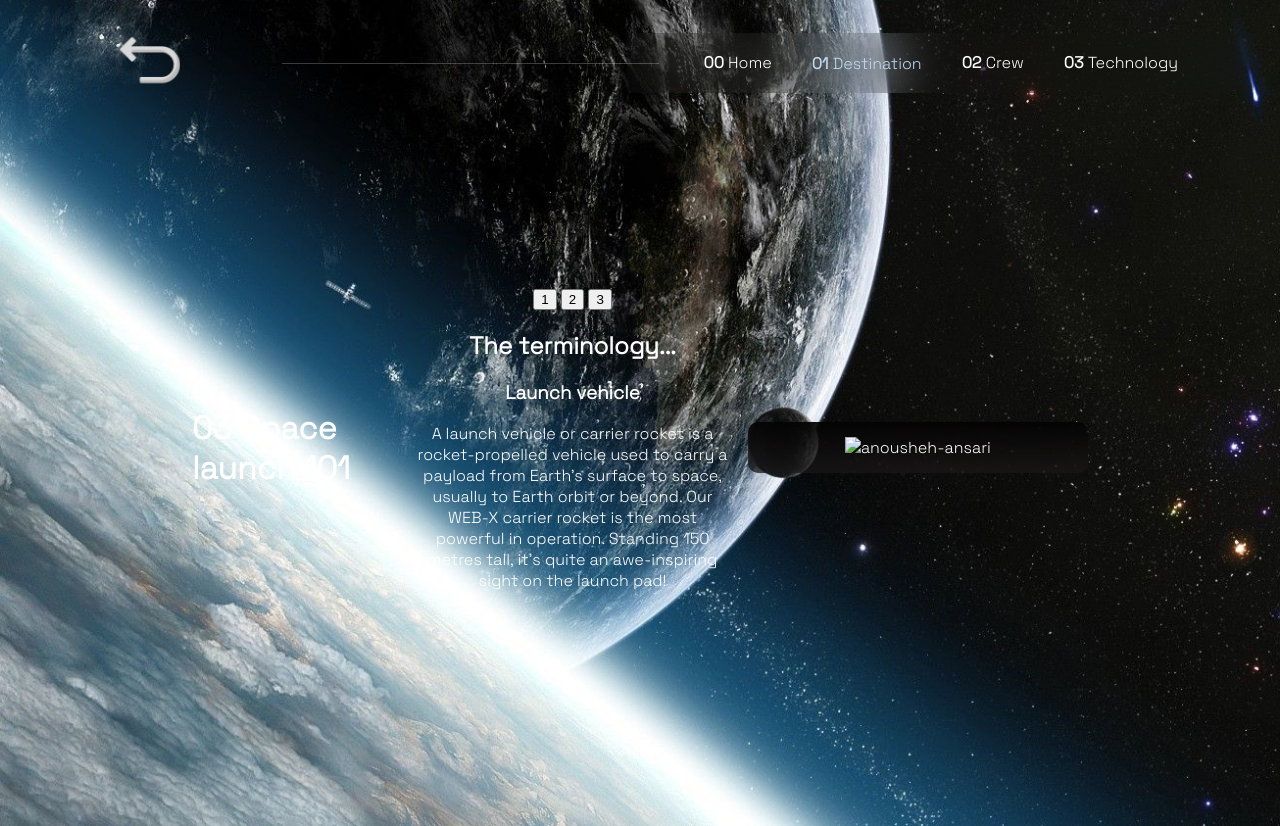
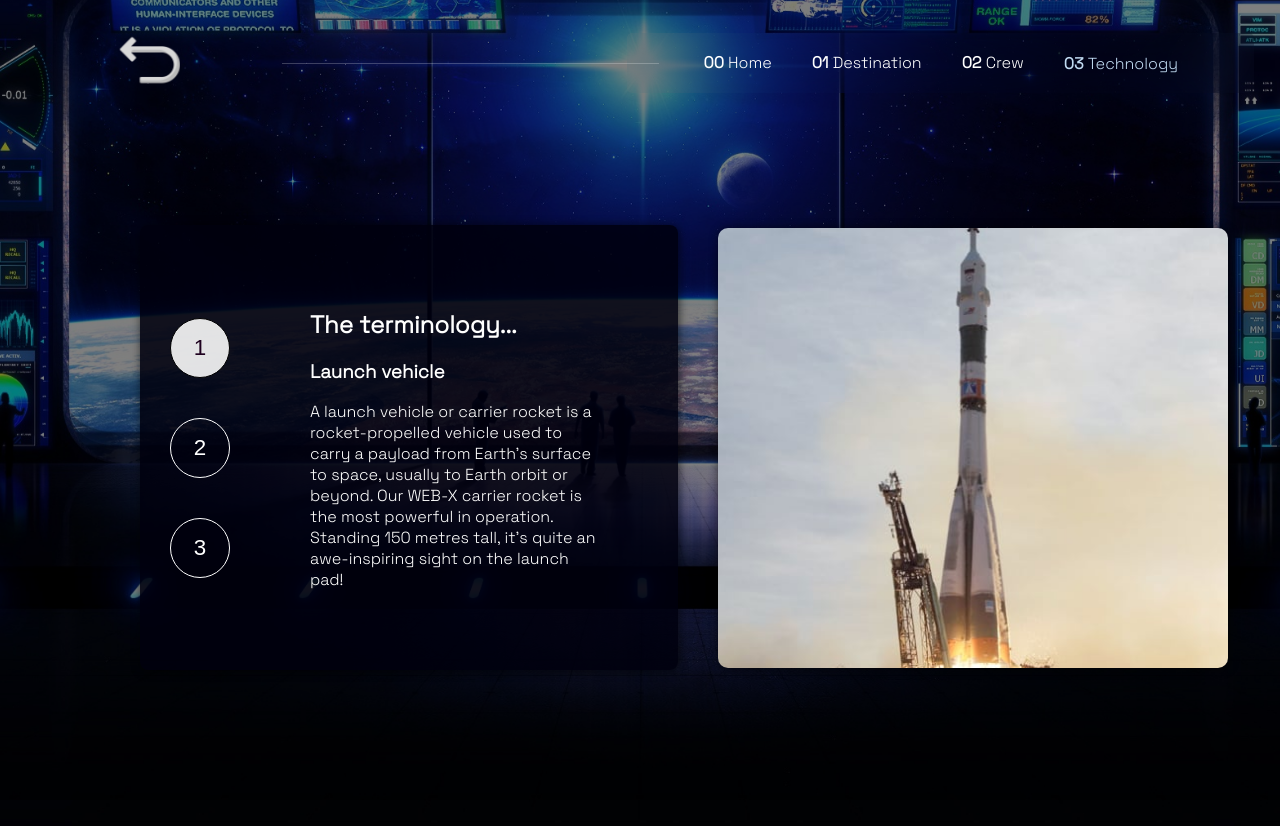
Before and after one commit to Davimrp/Space-Tourism-, a plain HTML site: page Html/technology-vehicle.html in a window 1280 px wide. Shown: the top 826 px of the page. Drawn offline with Linux system fonts and the light colour scheme.

Commit message:
estilo da ultima pagina feito

```diff
--- /dev/null
+++ b/Css/body/technology.css
@@ -0,0 +1,35 @@
+@import url(../animacoes.css);
+body {
+    width: 100%;
+    height: 100vh;
+    display: flex;
+    flex-direction: column;
+    font-family: Space Grotesk, sans-serif;
+    margin: 0;
+    position: relative;
+    overflow: hidden;
+}
+
+body::before {
+    content: "";
+    position: absolute;
+    top: 0;
+    left: 0;
+    width: 100%;
+    height: 100%;
+    background: black url(../../assets/technology/tech.jpg) no-repeat;
+    background-size: cover;
+    animation: kenburns-bottom 50s linear infinite alternate forwards;
+    z-index: 2;
+}
+
+body::after {
+    content: "";
+    position: absolute;
+    top: 0;
+    left: 0;
+    width: 100%;
+    height: 100%;
+    background-color: rgba(0, 0, 0, 0.5);
+    z-index: 3;
+}
--- /dev/null
+++ b/Css/header/technology.css
@@ -0,0 +1,61 @@
+header {
+    display: flex;
+    width: 98%;
+    justify-content: space-between;
+    align-items: center;
+    margin-top: 30px;
+    z-index: 10;
+}
+
+header .img {
+    width: 60px;
+    margin-left: 100px;
+    animation: scale-in-center 1s cubic-bezier(0.250, 0.460, 0.450, 0.940) both;
+    animation-delay: 1.2s;
+    cursor: pointer;
+}
+
+header .img img {
+    width: 100%;
+}
+
+header nav {
+    width: 50%;
+    height: 60px;
+    display: flex;
+    align-items: center;
+    justify-content: center;
+    position: relative;
+    border-radius: 5px;
+    -webkit-backdrop-filter: blur(30px);
+    backdrop-filter: blur(30px);
+}
+
+nav::before {
+    content: "";
+    height: 1px;
+    width: 60%;
+    position: absolute;
+    background-color: rgba(255, 255, 255, 0.226);
+    top: 50%;
+    right: 95%;
+}
+
+header a {
+    color: white;
+    text-decoration: none;
+    padding: 20px 10px;
+    margin: 10px;
+}
+
+header a:hover {
+    padding-top: 21px;
+    color: rgb(192, 218, 241);
+    transition: .1s;
+}
+
+.selecionado {
+    padding-top: 21px;
+    color: rgb(192, 218, 241);
+    transition: .1s;
+}
--- /dev/null
+++ b/Css/imports/technology.css
@@ -0,0 +1,4 @@
+@import url(../body/technology.css);
+@import url(../header/technology.css);
+@import url(../main/technology.css);
+@import url(fonts.css);
--- /dev/null
+++ b/Css/main/technology.css
@@ -0,0 +1,75 @@
+@import url(../animacoes.css);
+
+main {
+    width: 85%;
+    height: 100%;
+    margin: auto;
+    margin-left: 140px;
+    display: flex;
+    align-items: center;
+    justify-content: center;
+    z-index: 3;
+    color: white;
+    animation: fade 1s;
+    gap: 40px;
+    z-index: 10;
+}
+.left {
+    width: 50%;
+    height: 445px;
+    color: white;
+    display: flex;
+    align-items: center;
+    background-color: rgba(1, 1, 15, 0.863);
+    box-shadow: 1px 1px 10px rgba(0, 0, 0, 0.63);
+    border-radius: 8px;
+
+}
+.left button{
+    width: 60px;
+    height: 60px;
+    border-radius: 50%;
+    border: 1px solid #fff;
+    color: #fff;
+    font-size: 1.4rem;
+    cursor: pointer;
+    margin: 20px 80px 20px 30px;
+    background-color: rgba(255, 255, 255, 0);
+}
+.left p{
+    width: 80%;
+}
+
+.right{
+    min-width: 400px;
+    max-height: 440px;
+    text-align: center;
+    position: relative;
+    transition: all .2s;
+    overflow: hidden;
+    border-radius: 10px;
+    box-shadow: 1px 1px 10px rgba(0, 0, 0, 0.63);
+}
+.right .img{
+    width: 100%;
+    height: 100%;
+}
+.right .img img{
+    width: 100%;
+    height: 100%;
+}
+
+.left .slide-active{
+    background-color: white;
+}
+
+.left .circle-active{
+    background-color: rgba(255, 255, 255, 0.884);
+    color: rgb(31, 1, 31);
+    border: 1px solid black;
+}
+
+button:hover{
+    background-color: rgba(255, 255, 255, 0.144);
+    transition: all .3s;
+}
--- a/Html/technology-vehicle.html
+++ b/Html/technology-vehicle.html
@@ -4,7 +4,7 @@
   <meta charset="UTF-8">
   <meta name="viewport" content="width=device-width, initial-scale=1.0">
   <link rel="icon" type="image/png" sizes="32x32" href="../assets/icon.png">
-  <link rel="stylesheet" href="../../Css/imports/destination.css">
+  <link rel="stylesheet" href="../Css/imports/technology.css">
   <title>Space tourism website</title>
 </head>
 <body id="destination-body">
@@ -14,16 +14,16 @@
       </div>
       <nav>
         <a href="../index.html"><strong>00</strong> Home</a>
-        <a href="destination/destination-mars.html" class="selecionado"><strong>01</strong> Destination</a>
+        <a href="destination-mars.html"><strong>01</strong> Destination</a>
         <a href="crew-engineer.html"><strong>02</strong> Crew</a>
-        <a href="technology-vehicle.html"><strong>03 </strong>Technology</a>
+        <a href="technology-vehicle.html" class="selecionado"><strong>03 </strong>Technology</a>
       </nav>
     </header>
     <main>
-      <h1>03 Space launch 101</h1>
+      <!-- <h1>03 Space launch 101</h1> -->
       <section class="left">
         <div class="botoes">
-          <button>1</button>
+          <button class="circle-active">1</button>
           <button>2</button>
           <button>3</button>
         </div>
@@ -39,7 +39,7 @@
       </section>
       <section class="right">
         <div class="img">
-          <img src="" alt="anousheh-ansari" id="">
+          <img src="../assets/technology/image-launch-vehicle-portrait.jpg" alt="anousheh-ansari" id="">
         </div>
       </section>
     </main>
```
Also changed, not shown: JS/technology.js (added), assets/technology/star.jpg (added), assets/technology/star.webp (added), assets/technology/star2.jpg (added), assets/technology/star3.jpg (added), assets/technology/star4.webp (added), assets/technology/tech.jpg (added).
